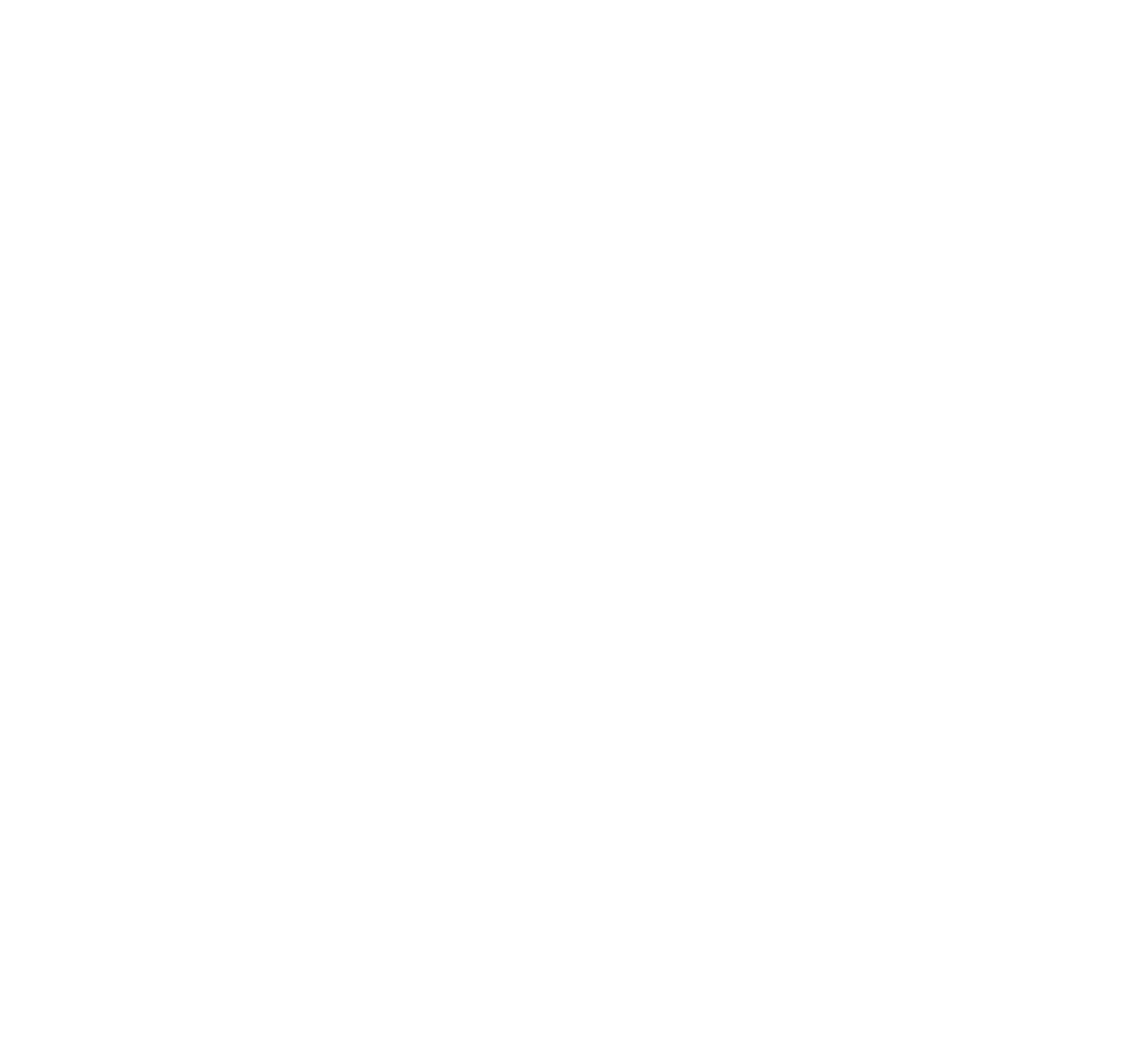
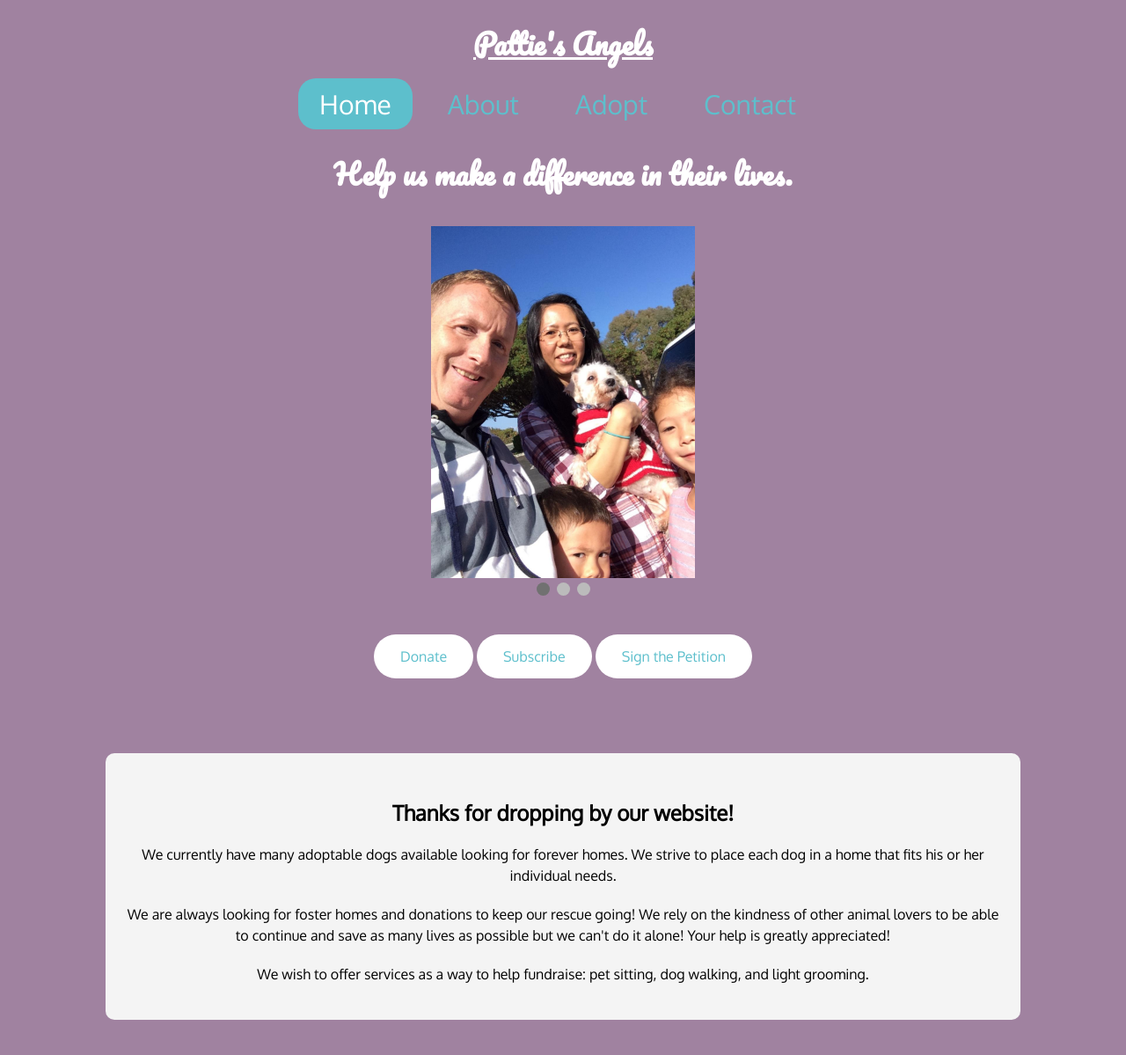
Before and after one commit to samialhamad/pattiesangels, a PHP site: page / in a window 1280 px wide. Before the commit the page is empty. Shown: the whole page at 88% size. Before the commit the page ends 800 px from the top, so only its background shows below. Run offline with PHP 8.4, Linux system fonts and the light colour scheme.

Commit message:
homepage

```diff
--- a/common.css
+++ b/common.css
@@ -53,7 +53,7 @@
 }
 
 a:active {
-  color: red;
+  color: white;
 }
 
 #tableDiv {
--- /dev/null
+++ b/homestyle.css
@@ -0,0 +1,85 @@
+h3 {
+    font-family: 'Pacifico', cursive;
+    text-align: center;
+    color: white;
+    font-size: 32px;
+}
+
+/* Styles for the button */
+.button {
+    background-color: white;
+    color: white;
+    padding: 15px 30px;
+    border: none;
+    border-radius: 25px;
+    text-decoration: none;
+    font-size: 16px;
+    transition: background-color 0.3s;
+}
+
+.button-container {
+    margin-top: 50px;
+    margin-bottom: 100px;
+}
+
+.button:hover {
+    background-color: gray;
+}
+
+/* Slideshow styles */
+.slideshow-container {
+    max-width: 1000px;
+    position: relative;
+    margin: auto;
+}
+
+.mySlides img {
+    width: 100%;
+    max-height: 400px;
+    object-fit: contain;
+    margin: 0 auto;
+    display: block;
+}
+
+/* Navigation dots for slideshow */
+.dot {
+    height: 15px;
+    width: 15px;
+    margin: 5px 2px;
+    background-color: #bbb;
+    border-radius: 50%;
+    display: inline-block;
+    transition: background-color 0.6s ease;
+}
+
+.active-dot {
+    background-color: #717171;
+}
+
+/* Center the dots */
+.slideshow-container::after {
+    content: '';
+    display: block;
+    clear: both;
+}
+
+.info-section {
+    margin: 40px auto;
+    max-width: 1000px;
+    text-align: center;
+    font-family: 'Oxygen', sans-serif;
+    padding: 20px;
+    background-color: #f4f4f4;
+    border-radius: 10px;
+}
+
+.info-section h4 {
+    font-size: 24px;
+    margin-bottom: 20px;
+}
+
+.info-section p {
+    font-size: 16px;
+    line-height: 1.5;
+    margin-bottom: 20px;
+}
--- a/index.html
+++ b/index.html
@@ -2,10 +2,92 @@
 <html>
 <!--Jasmine-->
 <head>
+    <meta charset="utf-8">
+    <meta name="viewport" content="width=device-width, initial-scale=1, maximum-scale=1, user-scalable=no">
+
+    <link rel="stylesheet" type="text/css" href="common.css">
+    <link rel="stylesheet" type="text/css" href="homestyle.css">
+
+    <link href="https://fonts.googleapis.com/css?family=Pacifico" rel="stylesheet">
+    <link href="https://fonts.googleapis.com/css?family=Oxygen" rel="stylesheet">
+
+    <title>Home Page</title>
+
 
 </head>
 
 <body>
+    <h1>Pattie's Angels</h1>
+    <div class="topnav">
+        <a class="active" href="index.html">Home</a>
+        <a href="about.html">About</a>
+        <a href="adopt.html">Adopt</a>
+        <a href="contact.html">Contact</a>
+        </div>
+
+    <section class="hero">
+        <h3>Help us make a difference in their lives.</h3>
+    </section>
+
+    <div class="slideshow-container">
+        <!-- Slides -->
+        <div class="mySlides">
+            <img src="./images/rehomed/rehomed5.jpg" style="width:100%">
+        </div>
+
+        <div class="mySlides">
+            <img src="./images/rehomed/rehomed19.jpg" style="width:100%">
+        </div>
+
+        <div class="mySlides">
+            <img src="./images/rehomed/rehomed3.jpg" style="width:100%">
+        </div>
+
+        <!-- Navigation dots -->
+        <div style="text-align:center">
+            <span class="dot"></span>
+            <span class="dot"></span>
+            <span class="dot"></span>
+        </div>
+    </div>
+
+    <!-- Buttons for Donation, Subscription, and Petition -->
+    <div class="button-container">
+        <a href="donate.html" class="button">Donate</a>
+        <a href="subscribe.html" class="button">Subscribe</a>
+        <a href="petition.html" class="button">Sign the Petition</a>
+    </div>
+
+    <section class="info-section">
+        <h4>Thanks for dropping by our website!</h4>
+        <p>We currently have many adoptable dogs available looking for forever homes. We strive to place each dog in a home that fits his or her individual needs.</p>
+
+        <p>We are always looking for foster homes and donations to keep our rescue going! We rely on the kindness of other animal lovers to be able to continue and save as many lives as possible but we can't do it alone! Your help is greatly appreciated!</p>
+
+        <p>We wish to offer services as a way to help fundraise: pet sitting, dog walking, and light grooming.</p>
+    </section>
+
+<script>
+    var slideIndex = 0;
+    showSlides();
+
+    function showSlides() {
+        var i;
+        var slides = document.getElementsByClassName("mySlides");
+        var dots = document.getElementsByClassName("dot");
+        for (i = 0; i < slides.length; i++) {
+            slides[i].style.display = "none";
+        }
+        slideIndex++;
+        if (slideIndex > slides.length) { slideIndex = 1 }
+        for (i = 0; i < dots.length; i++) {
+            dots[i].className = dots[i].className.replace(" active-dot", "");
+        }
+        slides[slideIndex-1].style.display = "block";
+        dots[slideIndex-1].className += " active-dot";
+        setTimeout(showSlides, 2000); // Change slide every 2 seconds
+    }
+</script>
 
 </body>
 
```
Also changed, not shown: 2 other files.
